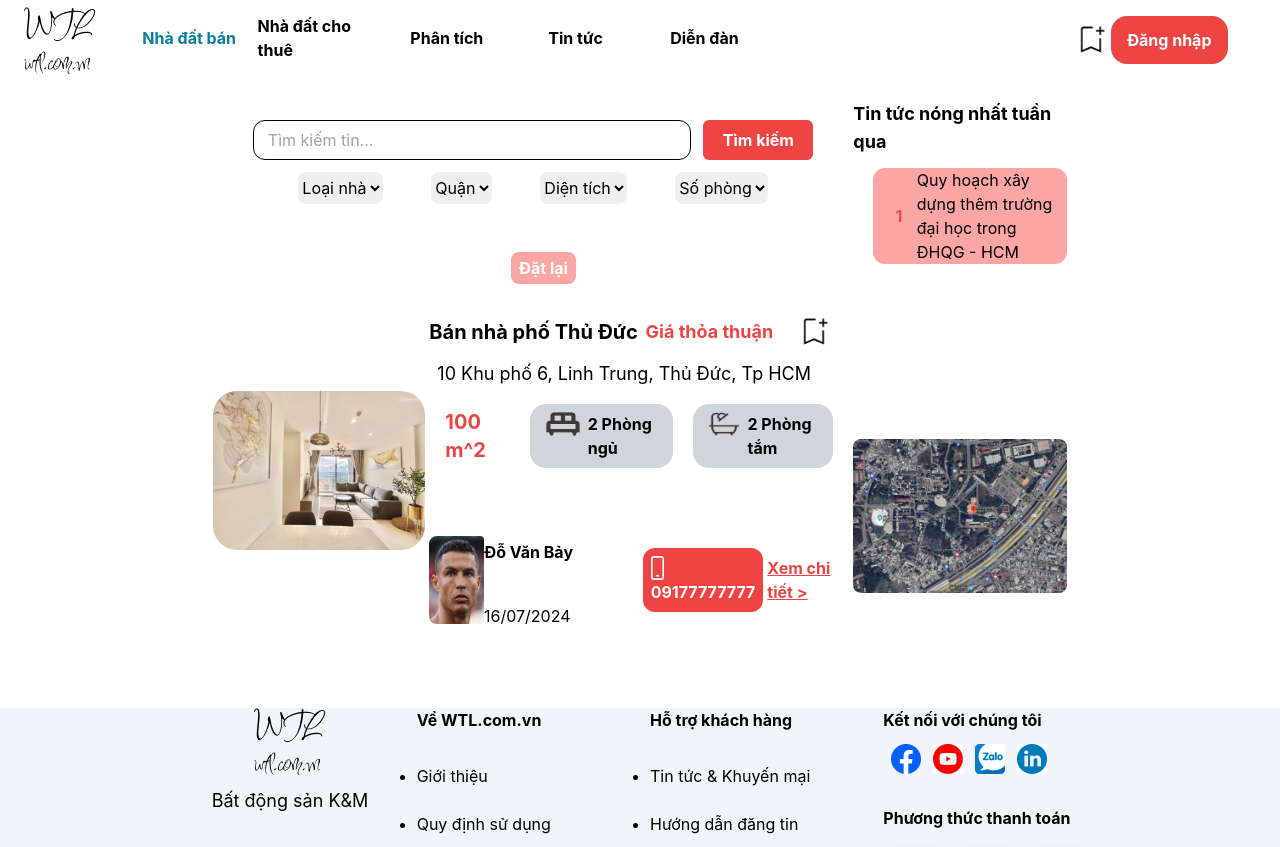
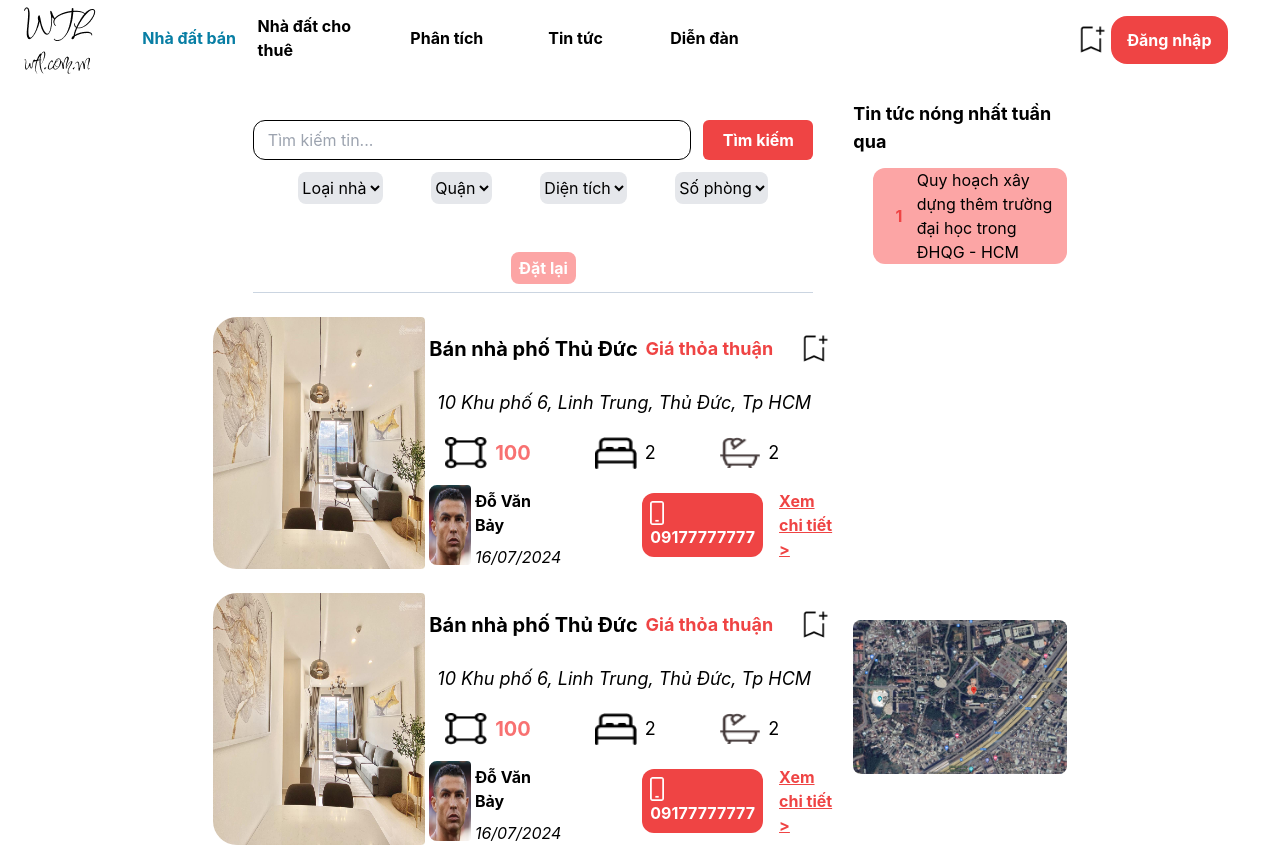
Before and after one commit to NguyenKiet-Anh/IE207, a React (Create React App) app in the folder frontend/: page /estate-for-sale in a window 1280 px wide. Shown: the top 847 px of the page. Built offline with nearby package versions, Linux system fonts and the light colour scheme.

Commit message:
Fix PropertyCard

```diff
--- a/frontend/src/App.js
+++ b/frontend/src/App.js
@@ -1,5 +1,6 @@
 import './App.css';
 import { BrowserRouter, Routes, Route } from 'react-router-dom';
+import Home from './pages/Home';
 import EstateForSale from './pages/EstateForSale';
 import EstateForRent from './pages/EstateForRent';
 import News from './pages/News';
@@ -18,6 +19,8 @@ function App() {
       <AuthProvider>
         <Navbar />
           <Routes>
+            <Route path="/" element={<Home />}></Route>
+            <Route path="/home" element={<Home />} />
             <Route path="/estate-for-sale" element={<EstateForSale />} />
             <Route path="/estate-for-rent" element={<EstateForRent />} />
             <Route path="/analysis-page" element={<AnalysisPage />} />
--- a/frontend/src/assets/EstateForSale/EstateForSaleCardData.jsx
+++ b/frontend/src/assets/EstateForSale/EstateForSaleCardData.jsx
@@ -3,6 +3,7 @@ import BrokerImage from '../../images/for-test/broker.webp';
 import MapImage from '../../images/for-test/map.png';
 
 const CardDataForSale = [
+    {img: PropertyImage, title: 'Bán nhà phố Thủ Đức', price: 'Giá thỏa thuận', address: '10 Khu phố 6, Linh Trung, Thủ Đức, Tp HCM', area: 100, bedroom: 2, bathroom: 2, author_img: BrokerImage, author_name: 'Đỗ Văn Bảy', date: '16/07/2024', phone: '09177777777', map: MapImage},
     {img: PropertyImage, title: 'Bán nhà phố Thủ Đức', price: 'Giá thỏa thuận', address: '10 Khu phố 6, Linh Trung, Thủ Đức, Tp HCM', area: 100, bedroom: 2, bathroom: 2, author_img: BrokerImage, author_name: 'Đỗ Văn Bảy', date: '16/07/2024', phone: '09177777777', map: MapImage}
 ];
 export default CardDataForSale;
--- a/frontend/src/components/layout/Content/News/NewsList.jsx
+++ b/frontend/src/components/layout/Content/News/NewsList.jsx
@@ -10,7 +10,7 @@ const NewsList = (props) => {
             </div>
             <div className="w-2/3">
                 <div className="ml-3">
-                    <p className="py-2">{props.timestamp} - {props.author}</p>
+                    <p className="py-2 text-sm italic">{props.timestamp} - {props.author}</p>
                     <p className="font-bold text-xl py-5">{props.title}</p>
                     <p className="py-3">{props.content}</p>
                 </div>
--- a/frontend/src/components/layout/Content/Property/PropertyCard.jsx
+++ b/frontend/src/components/layout/Content/Property/PropertyCard.jsx
@@ -2,19 +2,20 @@ import AddFavouriteIcon from '../../../../images/icons/add-favourite.png';
 import BedRoomIcon from '../../../../images/icons/bed.png';
 import BathRoomIcon from '../../../../images/icons/bath.png';
 import PhoneIcon from '../../../../images/icons/smartphone.png';
+import Acreageicon from '../../../../images/icons/acreage.png';
 
 const PropertyCard = (props) => {
     return (
-        <div className="flex flex-wrap items-center">
+        <div className="flex flex-wrap rounded-3xl my-6 hover:bg-slate-200">
             <div className="w-1/3">
                 <img
                     src={props.img}
                     alt="Hình nhà - 1 hình"
-                    className='rounded rounded-3xl'
+                    className='h-full rounded-r rounded-3xl'
                 />
             </div>
             <div className="w-2/3 pl-1">
-                <div className="flex flex-wrap items-center mb-2">
+                <div className="flex flex-wrap items-center my-3">
                     <p className='w-3/6 font-bold text-xl'>{props.title}</p>
                     <p className='w-2/6 font-bold text-lg text-red-500 text-center'>{props.price}</p>
                     <button className='w-1/6 flex justify-center'>
@@ -25,30 +26,40 @@ const PropertyCard = (props) => {
                         />
                     </button>
                 </div>
-                <p className='mx-2 text-lg'>{props.address}</p>
-                <div className="flex items-center gap-5 m-4">
-                    <p className='font-bold text-red-500 text-lg lg:text-xl'>{props.area} m^2</p>
 
-                    <div className='flex gap-2 py-2 px-4 bg-gray-300 rounded rounded-2xl'>
+                <p className='mx-2 my-2 lg:my-5 text-lg italic'>{props.address}</p>
+
+                <div className="flex items-center gap-5 lg:gap-16 mx-4 my-3">
+                    <div className='flex gap-1 lg:gap-2 items-center justify-start rounded rounded-2xl'>
+                        <img
+                            src={Acreageicon}
+                            alt="Icon cho diện tích"
+                            className='lg:h-8'
+                        />
+                        <p className='font-bold text-red-400 text-lg lg:text-xl'>{props.area}</p>
+                    </div>
+
+                    <div className='flex gap-1 lg:gap-2 items-center justify-start rounded rounded-2xl'>
                         <img
                             src={BedRoomIcon}
                             alt="Icon phòng ngủ"
-                            className='h-6'
+                            className='h-6 lg:h-8'
                         />
-                        <p className='font-bold'>{props.bedroom} Phòng ngủ</p>
+                        <p className='text-lg'>{props.bedroom}</p>
                     </div>
 
-                    <div className='flex gap-2 py-2 px-4 bg-gray-300 rounded rounded-2xl'>
+                    <div className='flex gap-1 lg:gap-2 items-center justify-start rounded rounded-2xl'>
                         <img
                             src={BathRoomIcon}
                             alt="Icon phòng tắm"
-                            className='h-6'
+                            className='h-6 lg:h-8'
                         />
-                        <p className='font-bold'>{props.bathroom} Phòng tắm</p>
+                        <p className='lg:text-lg'>{props.bathroom}</p>
                     </div>
                 </div>
-                <div className="flex lg:pt-12">
-                    <div className='w-2/5 flex'>
+
+                <div className="flex">
+                    <div className='w-2/5 flex pr-8'>
                         <div className='w-1/3 my-1'>
                             <img
                             src={props.author_img}
@@ -57,9 +68,9 @@ const PropertyCard = (props) => {
                         />
                         </div>
 
-                        <div className='w-2/3 block'>
-                            <p className='font-bold mt-2 mb-10'>{props.author_name}</p>
-                            <p>{props.date}</p>
+                        <div className='w-2/3 flex flex-wrap lg:ml-1'>
+                            <p className='font-bold my-2'>{props.author_name}</p>
+                            <p className='italic'>{props.date}</p>
                         </div>
                     </div>
 
@@ -76,7 +87,7 @@ const PropertyCard = (props) => {
                         </div>
                     </button>
 
-                    <div className='flex w-1/5 justify-center items-center'>
+                    <div className='flex w-2/5 sm:w-1/5 items-center md:px-1 lg:px-3'>
                         <a href="" className='text-red-500 font-bold underline'>
                             <p>Xem chi tiết &gt;</p>
                         </a>
--- a/frontend/src/components/layout/Filter.jsx
+++ b/frontend/src/components/layout/Filter.jsx
@@ -2,7 +2,7 @@ import React from "react";
 
 function Filter() {
     return (
-        <div className="mt-3 ml-10 mr-10 py-2">   {/* Navbar for filtering, only appears with 'Nhà đất bán' and 'Nhà đất cho thuê' */}
+        <div className="mt-3 ml-10 mr-10 py-2 border-b border-slate-300">   {/* Navbar for filtering, only appears with 'Nhà đất bán' and 'Nhà đất cho thuê' */}
             <div className="flex gap-3 pb-3">
                 <input
                     d="search-bar"
@@ -11,17 +11,17 @@ function Filter() {
                     className="w-4/5 h-10 rounded rounded-xl border border-black"
                 />
                 <button
-                    className="w-2/5 lg:w-1/5 px-2 font-bold text-white bg-red-500 rounded rounded-md"
+                    className="w-2/5 md:w-1/5 px-2 font-bold text-white bg-red-500 rounded rounded-md"
                 >
                     Tìm kiếm
                 </button>
             </div>
 
-            <div className="flex flex-wrap justify-center gap-5 md:gap-12">
+            <div className="flex flex-wrap justify-center gap-5 md:gap-7 xl:gap-12">
                 <select
                     name="estate-type"
                     id="estate-type-option"
-                    className="w-1/7 h-8 rounded rounded-lg"
+                    className="w-1/7 h-8 rounded rounded-lg bg-gray-200"
                 >
                     <option value="default">Loại nhà</option>
                 </select>
@@ -29,7 +29,7 @@ function Filter() {
                 <select
                     name="district"
                     id="district-option"
-                    className="w-1/7 h-8 rounded rounded-lg"
+                    className="w-1/7 h-8 rounded rounded-lg bg-gray-200"
                 >
                     <option value="default">Quận</option>
                 </select>
@@ -37,7 +37,7 @@ function Filter() {
                 <select
                     name="estate-area"
                     id="estate-area-option"
-                    className="w-1/7 h-8 rounded rounded-lg"
+                    className="w-1/7 h-8 rounded rounded-lg bg-gray-200"
                 >
                     <option value="default">Diện tích</option>
                 </select>
@@ -45,7 +45,7 @@ function Filter() {
                 <select
                     name="estate-price"
                     id="estate-price-option"
-                    className="w-1/7 h-8 rounded rounded-lg"
+                    className="w-1/7 h-8 rounded rounded-lg bg-gray-200"
                 >
                     <option value="default">Số phòng</option>
                 </select>
--- a/frontend/src/components/layout/Navbar.jsx
+++ b/frontend/src/components/layout/Navbar.jsx
@@ -20,7 +20,11 @@ function Navbar() {
             <div className="pb-5">
                 <ul className="grid grid-cols-10 gap-2 h-20">
                     <li className="flex items-center justify-center font-bold">
-                        <img src={LogoImage} alt="Logo trang web" />
+                        <NavLink
+                            to="/home"
+                        >
+                            <img src={LogoImage} alt="Logo trang web" />
+                        </NavLink>
                     </li>
 
                     <li className="flex items-center justify-center font-bold">
@@ -123,7 +127,7 @@ function Navbar() {
                             >   {/* Login */}
                                 <button
                                     className="flex justify-center bg-red-500 rounded rounded-2xl hover:bg-black">
-                                    <p className="text-white py-3 md:px-4">Đăng nhập</p>
+                                    <p className="text-white py-3 md:py-3 md:px-4">Đăng nhập</p>
                                 </button>
                             </NavLink>
                             </>
--- /dev/null
+++ b/frontend/src/pages/Home.jsx
@@ -0,0 +1,8 @@
+function Home() {
+return (
+        <div>
+            This is home page
+        </div>
+    );
+};
+export default Home;
```
Also changed, not shown: frontend/src/images/icons/acreage.png (added), frontend/src/images/icons/bed.png.
